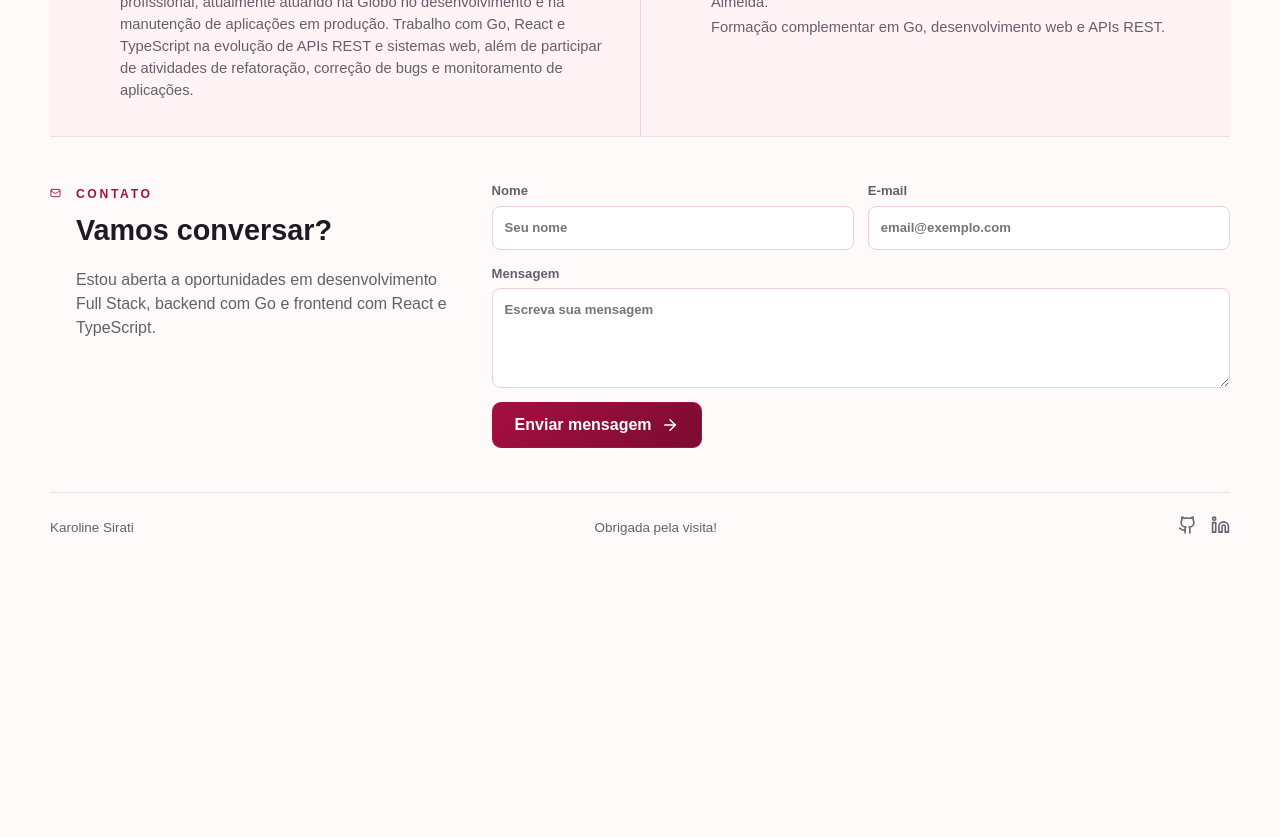
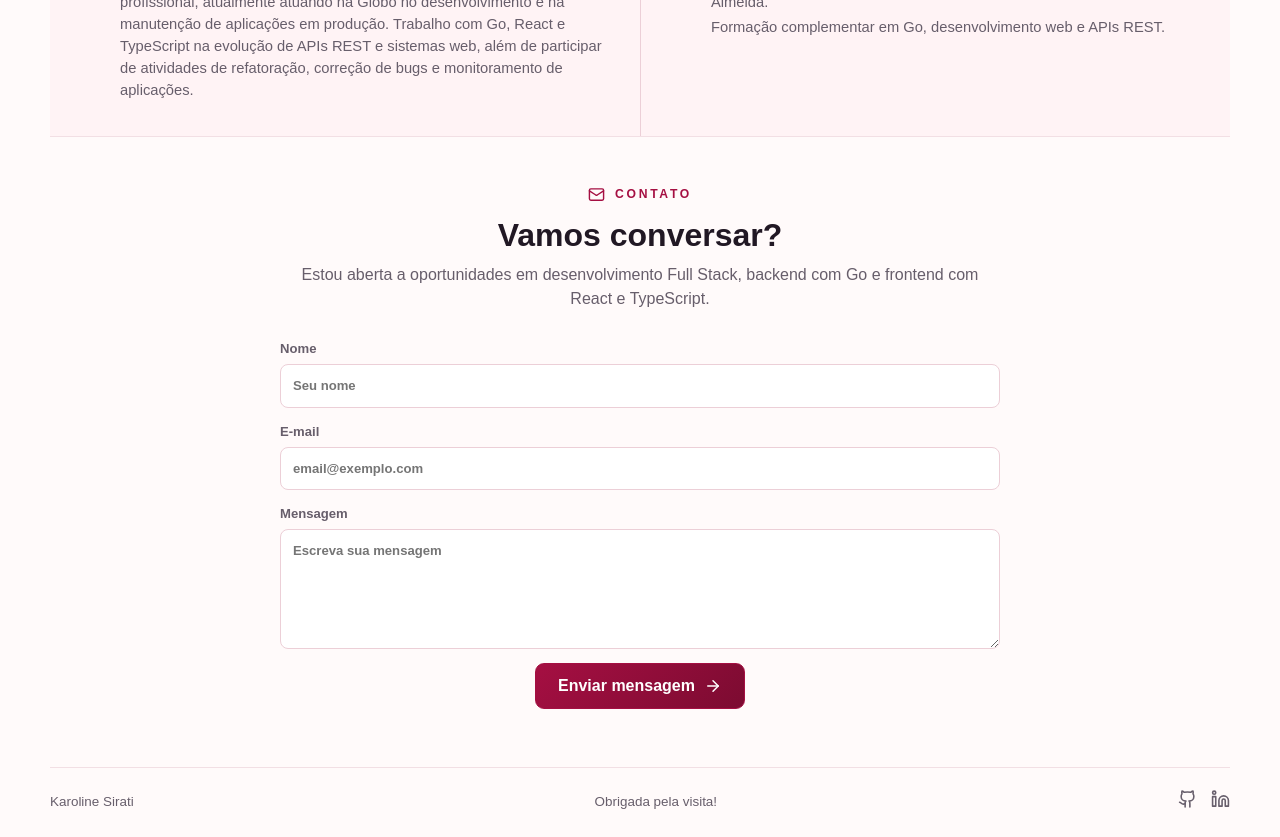
Before and after one commit to KarolSirati/Karoline-Portfolio, a React (Vite) app: page / in a window 1280 px wide. Shown: the part 1180-2017 px from the top of the page. Before the commit the page ends 1742 px from the top, so only its background shows below. Built offline with nearby package versions, Linux system fonts and the light colour scheme; no server answers.

Commit message:
style: centraliza seção de contato

```diff
--- a/src/styles.css
+++ b/src/styles.css
@@ -383,33 +383,44 @@ nav a:focus-visible {
 }
 
 .contact {
-    display: grid;
-    grid-template-columns: .7fr 1.3fr;
-    gap: 44px;
-    padding-block: 44px
+    display: flex;
+    flex-direction: column;
+    align-items: center;
+    gap: 28px;
+    padding-block: 48px
 }
 
 .contact-copy {
     display: flex;
-    gap: 15px
+    flex-direction: column;
+    align-items: center;
+    max-width: 720px;
+    text-align: center
 }
 
-.contact-copy svg {
+.contact-eyebrow {
+    display: inline-flex;
+    align-items: center;
+    justify-content: center;
+    gap: 10px;
     color: var(--primary)
 }
 
 .contact-copy h2 {
-    margin: 4px 0;
-    font-size: 1.8rem
+    margin: 8px 0 4px;
+    font-size: 2rem
 }
 
 .contact-copy p {
-    color: var(--muted)
+    max-width: 680px;
+    margin: 0;
+    color: var(--muted);
+    font-size: 1rem
 }
 
 .contact form {
     display: grid;
-    grid-template-columns: 1fr 1fr;
+    width: min(720px, 100%);
     gap: 14px
 }
 
@@ -439,24 +450,21 @@ nav a:focus-visible {
 }
 
 .contact textarea {
-    min-height: 100px;
+    min-height: 120px;
     resize: vertical
-}
-
-.full-field,
-.form-footer {
-    grid-column: 1/-1
 }
 
 .form-footer {
     display: flex;
+    flex-direction: column;
     align-items: center;
-    gap: 16px
+    gap: 10px
 }
 
 .form-footer span {
     color: var(--primary);
-    font-size: .85rem
+    font-size: .85rem;
+    text-align: center
 }
 
 footer {
@@ -505,8 +513,7 @@ footer svg {
 
     .highlight,
     .project-grid,
-    .details,
-    .contact {
+    .details{
         grid-template-columns: 1fr
     }
 
@@ -574,14 +581,6 @@ footer svg {
         width: 100%
     }
 
-    .contact form {
-        grid-template-columns: 1fr
-    }
-
-    .contact form>* {
-        grid-column: 1
-    }
-
     footer {
         flex-direction: column;
         justify-content: center;
--- a/src/views/PortfolioView.tsx
+++ b/src/views/PortfolioView.tsx
@@ -206,13 +206,17 @@ export function PortfolioView() {
 
       <section className="contact section-shell" id="contato">
         <div className="contact-copy">
-          <Mail />
+          <div className="contact-eyebrow">
+            <Mail size={17} />
+            <span className="eyebrow">Contato</span>
+          </div>
 
-          <div>
-            <span className="eyebrow">Contato</span>
-            <h2>Vamos conversar?</h2>
-            <p>Estou aberta a oportunidades em desenvolvimento Full Stack, backend com Go e frontend com React e TypeScript.</p>
-          </div>
+          <h2>Vamos conversar?</h2>
+
+          <p>
+            Estou aberta a oportunidades em desenvolvimento Full Stack, backend com
+            Go e frontend com React e TypeScript.
+          </p>
         </div>
 
         <form onSubmit={handleSubmit}>
@@ -236,7 +240,7 @@ export function PortfolioView() {
             />
           </label>
 
-          <label className="full-field">
+          <label>
             Mensagem
             <textarea
               name="message"
@@ -255,7 +259,7 @@ export function PortfolioView() {
               <ArrowRight size={18} />
             </button>
 
-            <span>
+            <span role="status">
               {status === "success" && "Mensagem recebida!"}
 
               {status === "error" &&
```
